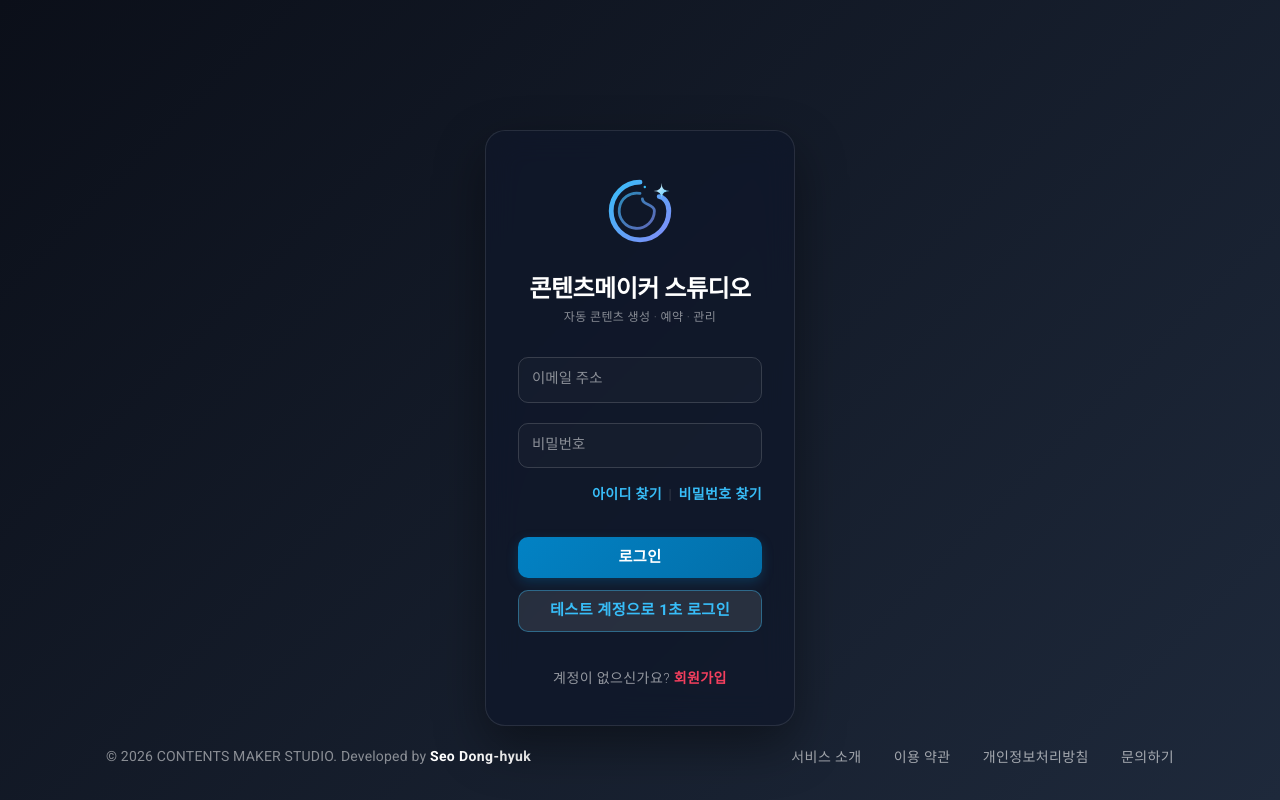
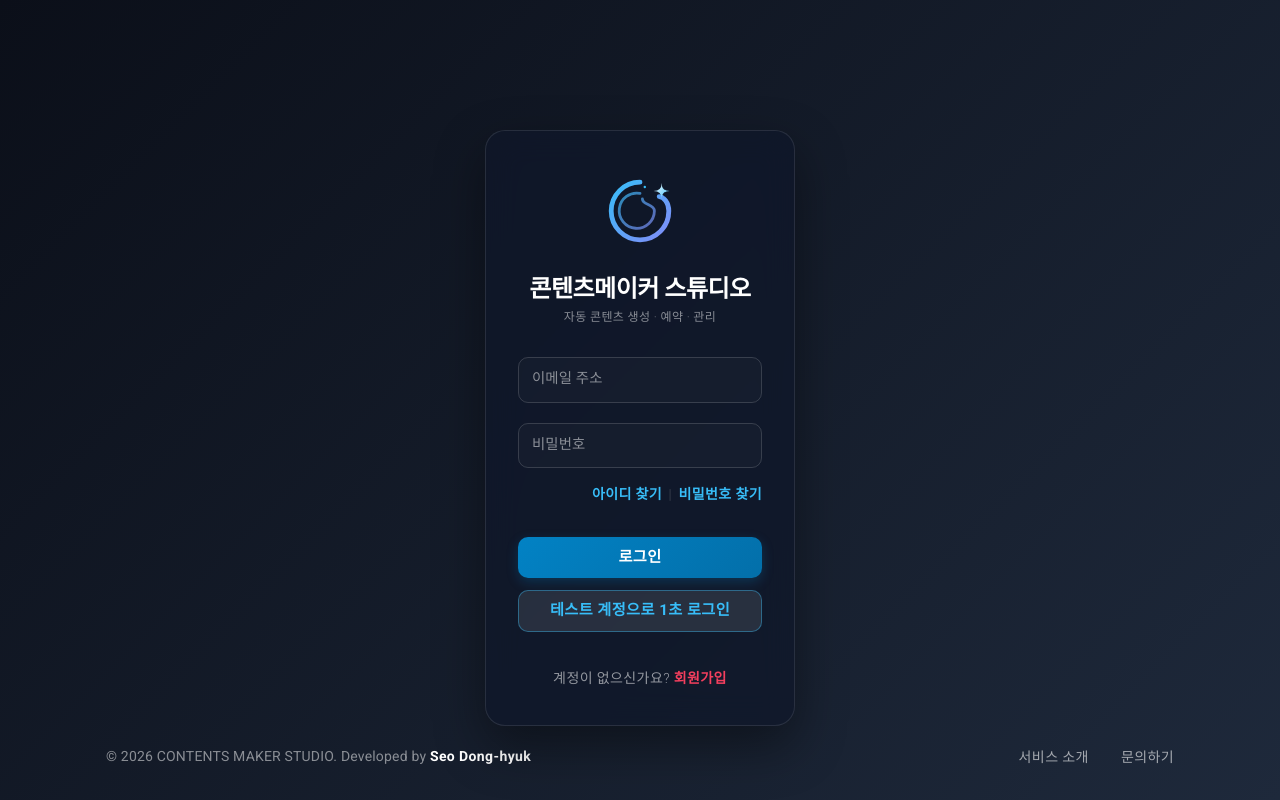
Before and after one commit to donghyukSeo123/Insajang-front, a React (Create React App) app: page /login in a window 1280 px wide. Built offline with nearby package versions, Linux system fonts and the light colour scheme.

Commit message:
테스트1차수정 ( ui 개선, 오류수정 )

```diff
--- a/package.json
+++ b/package.json
@@ -44,7 +44,7 @@
     "yup": "1.1.1"
   },
   "scripts": {
-    "start": "react-scripts start",
+    "start": "node -e \"process.env.DANGEROUSLY_DISABLE_HOST_CHECK='true'; require('react-scripts/scripts/start')\"",
     "build": "react-scripts build",
     "test": "react-scripts test",
     "eject": "react-scripts eject",
--- a/src/App.js
+++ b/src/App.js
@@ -73,20 +73,25 @@ export default function App() {
   const [rtlCache, setRtlCache] = useState(null);
   const { pathname } = useLocation();
 
-  const [isAuthenticated, setIsAuthenticated] = useState(false);
+  // 1. 토큰 존재 여부를 판별하는 안전한 유틸 함수
+  const checkToken = () => {
+    const token = localStorage.getItem("accessToken");
+    if (!token) return false;
+    // JSON.stringify 형태로 저장되는 경우가 있어 문자열화된 값들도 예외처리합니다.
+    const cleanToken = token.replace(/^"|"$/g, '').trim();
+    if (cleanToken === "" || cleanToken === "null" || cleanToken === "undefined") {
+      return false;
+    }
+    return true;
+  };
 
+  // 2. 초기 렌더링 시점에 동기적으로 토큰을 체크하여 튕김/더블 리다이렉션을 방지합니다.
+  const [isAuthenticated, setIsAuthenticated] = useState(() => checkToken());
+
+  // 3. 페이지 이동 시마다 토큰을 재검증하여 실시간으로 인증 여부를 동기화합니다.
   useEffect(() => {
-  // 1. 이제 'user' 대신 진짜 입장권인 'accessToken'이 있는지 확인합니다.
-  const token = localStorage.getItem("accessToken");
-
-  if (token) {
-    // 토큰이 있다면 "오케이, 통과!"
-    setIsAuthenticated(true);
-  } else {
-    // 토큰이 없다면 "안돼, 돌아가!"
-    setIsAuthenticated(false);
-  }
-}, []); // 앱이 처음 켜질 때 딱 한 번 실행
+    setIsAuthenticated(checkToken());
+  }, [pathname]);
 
   // Cache for the rtl
   useMemo(() => {
--- a/src/examples/Footer/index.js
+++ b/src/examples/Footer/index.js
@@ -91,11 +91,7 @@ function Footer({ company, links }) {
 // [💡 수정] 포트폴리오 및 실제 서비스에 맞게 Default Props 수정
 Footer.defaultProps = {
   company: { href: "#", name: "컨텐츠메이커스튜디오" },
-  links: [
-    { href: "#", name: "이용약관" },
-    { href: "#", name: "개인정보처리방침" },
-    { href: "#", name: "고객센터" },
-  ],
+  links: [],
 };
 
 Footer.propTypes = {
--- a/src/layouts/authentication/components/Footer/index.js
+++ b/src/layouts/authentication/components/Footer/index.js
@@ -91,36 +91,6 @@ function Footer({ light }) {
                 </MDTypography>
               </Link>
             </MDBox>
-            <MDBox component="li" px={2} lineHeight={1}>
-              <Link href="#" onClick={(e) => { e.preventDefault(); alert("이용약관 준비 중입니다."); }}>
-                <MDTypography
-                  variant="button"
-                  fontWeight="regular"
-                  sx={{
-                    color: light ? "rgba(255, 255, 255, 0.6)" : "dark",
-                    transition: "color 0.2s",
-                    "&:hover": { color: light ? "#38bdf8" : "info" }
-                  }}
-                >
-                  이용 약관
-                </MDTypography>
-              </Link>
-            </MDBox>
-            <MDBox component="li" px={2} lineHeight={1}>
-              <Link href="#" onClick={(e) => { e.preventDefault(); alert("개인정보처리방침 준비 중입니다."); }}>
-                <MDTypography
-                  variant="button"
-                  fontWeight="regular"
-                  sx={{
-                    color: light ? "rgba(255, 255, 255, 0.6)" : "dark",
-                    transition: "color 0.2s",
-                    "&:hover": { color: light ? "#38bdf8" : "info" }
-                  }}
-                >
-                  개인정보처리방침
-                </MDTypography>
-              </Link>
-            </MDBox>
             <MDBox component="li" pl={2} lineHeight={1}>
               <Link href="#" onClick={(e) => { e.preventDefault(); alert("문의 메일: ehdgu98@gmail.com"); }}>
                 <MDTypography
--- a/src/layouts/dashboard/components/ScheduleModal.js
+++ b/src/layouts/dashboard/components/ScheduleModal.js
@@ -145,6 +145,27 @@ function ScheduleModal({ open, onClose, selectedDate, droppedContent, onSave })
             </ToggleButtonGroup>
           </MDBox>
 
+          {/* 💡 예약 메일 전송 안내 추가 */}
+          <MDTypography
+            variant="caption"
+            color="info"
+            sx={{
+              mt: -0.5,
+              fontWeight: "medium",
+              fontSize: "0.82rem",
+              lineHeight: 1.4,
+              backgroundColor: "rgba(3, 169, 244, 0.08)",
+              p: 1.5,
+              borderRadius: "8px",
+              display: "flex",
+              alignItems: "flex-start",
+              gap: 1
+            }}
+          >
+            <span style={{ fontSize: "1rem", marginTop: "-1px" }}>✉️</span>
+            설정하신 예약 시간이 되면 가입(로그인)하신 이메일 계정으로 콘텐츠 발행 완료 알림 메일이 자동으로 발송됩니다.
+          </MDTypography>
+
           {/* 하단 버튼 영역 */}
           <MDBox mt={1} display="flex" justifyContent="flex-end">
             <MDButton variant="text" color="secondary" onClick={onClose} sx={{ mr: 1 }}>
--- a/src/utils/api.js
+++ b/src/utils/api.js
@@ -49,8 +49,13 @@ API.interceptors.response.use(
     // 에러 응답이 왔고, 401 Unauthorized 이며, 아직 재시도하지 않은 요청인 경우
     if (error.response && error.response.status === 401 && !originalRequest._retry) {
 
+      // 💡 로그인 요청(/api/user/login)에서 발생한 401 에러는 토큰 만료가 아닌 비밀번호/아이디 틀림이므로 재발급을 시도하지 않고 즉시 거절합니다.
+      if (originalRequest.url && originalRequest.url.includes("/api/user/login")) {
+        return Promise.reject(error);
+      }
+
       // 토큰 재발급 요청 자체가 401 에러를 낸 경우는 리프레시 토큰마저 만료된 상태이므로 강제 로그아웃
-      if (originalRequest.url === "/api/user/reissue") {
+      if (originalRequest.url && originalRequest.url.includes("/api/user/reissue")) {
         localStorage.removeItem("accessToken");
         localStorage.removeItem("refreshToken");
         localStorage.removeItem("userName");
```
Also changed, not shown: 1 other file (tests, documents, lock files or other folders).
